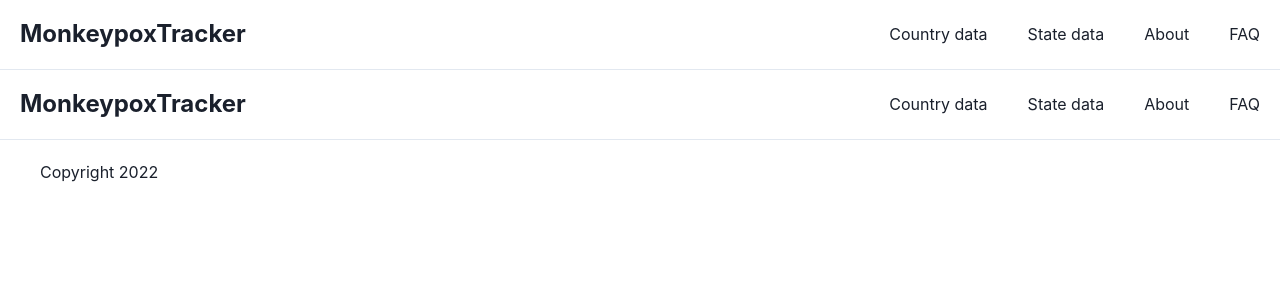
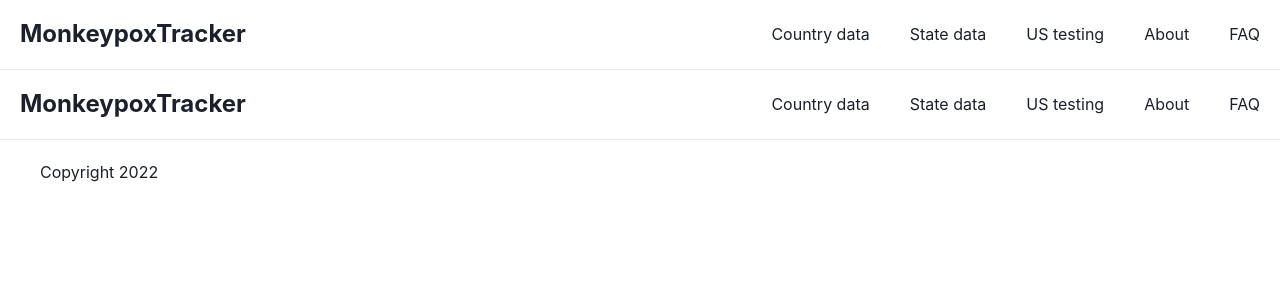
Before and after one commit to pearcircuitmike/visualizer, a Next.js app: page /components/Navbar in a window 1280 px wide. Shown: the top 300 px of the page. Built offline with nearby package versions, Linux system fonts and the light colour scheme.

Commit message:
Add link to testing on homepage
Needed for nav

```diff
--- a/pages/components/Navbar.js
+++ b/pages/components/Navbar.js
@@ -45,6 +45,9 @@ const Navbar = () => {
               </Link>
               <Link href="/states" aria-label="States" m={5} w="100%">
                 <a>State data</a>
+              </Link>
+              <Link href="/us/testing" aria-label="Countries" m={5} w="100%">
+                <a>US testing</a>
               </Link>
               <Link href="/about" aria-label="About" m={5} w="100%">
                 <a>About</a>
@@ -107,6 +110,15 @@ const Navbar = () => {
             <Link pl={5} href="/states" aria-label="States" my={5} w="100%">
               <a onClick={() => changeDisplay("none")}>State data</a>
             </Link>
+            <Link
+              pl={5}
+              href="/us/testing"
+              aria-label="US testing"
+              my={5}
+              w="100%"
+            >
+              <a onClick={() => changeDisplay("none")}>US Testing</a>
+            </Link>
             <Link href="/about" aria-label="About" m={5} w="100%">
               <a onClick={() => changeDisplay("none")}>About</a>
             </Link>
```
